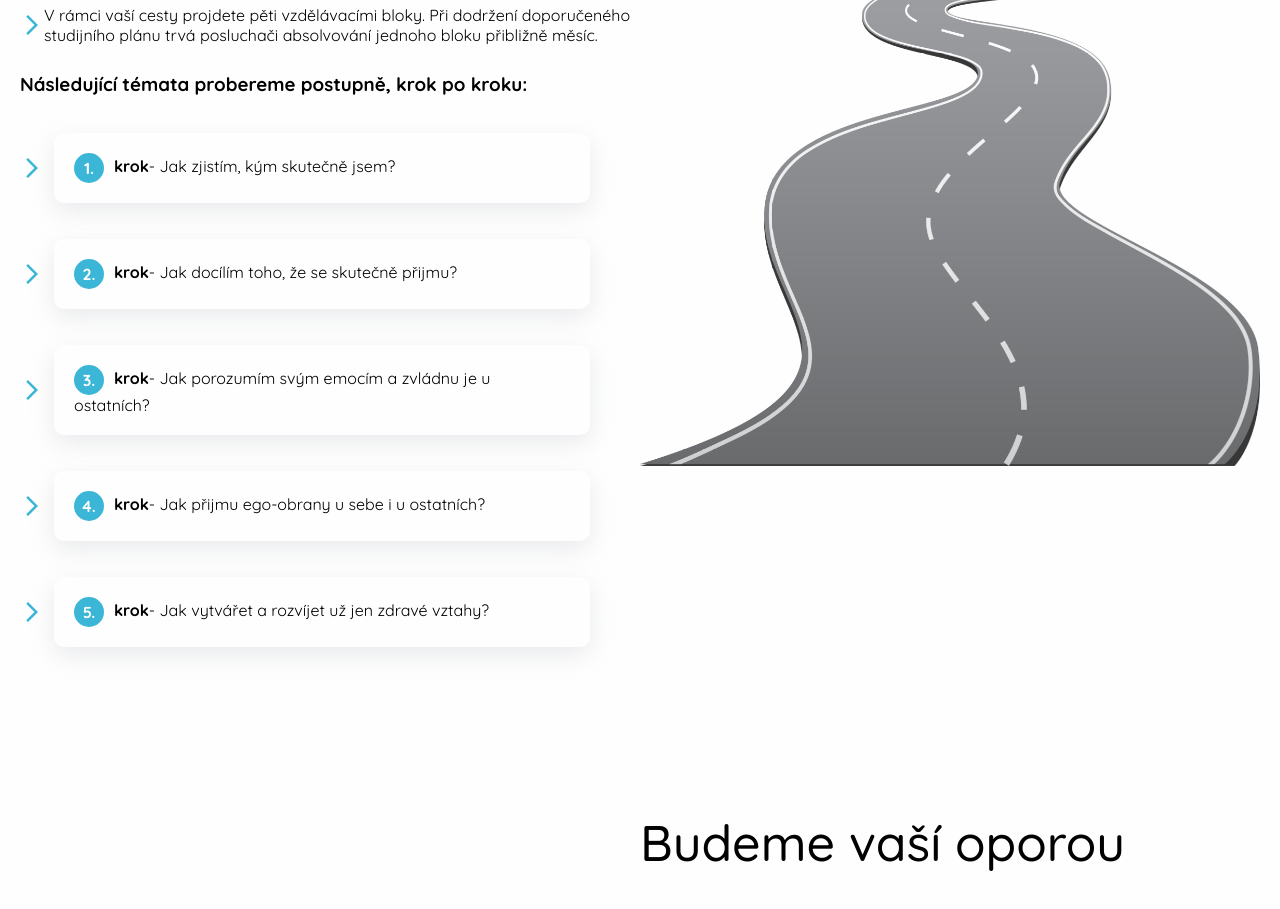
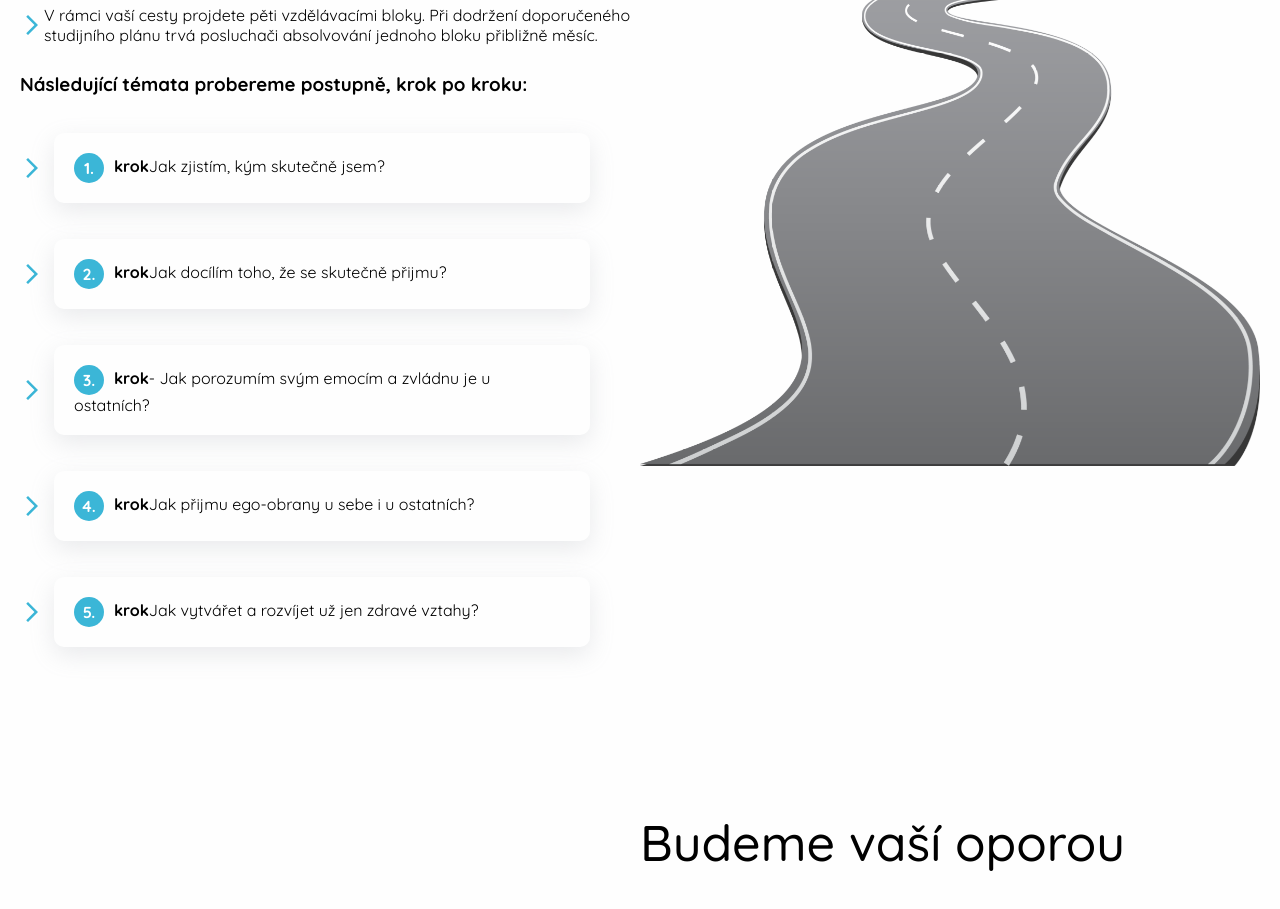
Before and after one commit to chaozek/rekonstrukceidentity, a React (Create React App) app: page / in a window 1280 px wide. Shown: the part 2760-3669 px from the top of the page. Built offline with nearby package versions, Linux system fonts and the light colour scheme.

Commit message:
first commit

```diff
--- a/src/components/Highlights_3.jsx
+++ b/src/components/Highlights_3.jsx
@@ -33,7 +33,7 @@ const Highlights = () => {
                     </Span>
                     krok
                   </strong>
-                  - Jak zjistím, kým skutečně jsem?
+                  Jak zjistím, kým skutečně jsem?
                 </P>
               </Li>
             </ScrollAnimation>
@@ -47,7 +47,7 @@ const Highlights = () => {
                     </Span>
                     krok
                   </strong>
-                  - Jak docílím toho, že se skutečně přijmu?
+                  Jak docílím toho, že se skutečně přijmu?
                 </P>
               </Li>
             </ScrollAnimation>
@@ -75,7 +75,7 @@ const Highlights = () => {
                     </Span>
                     krok
                   </strong>
-                  - Jak přijmu ego-obrany u sebe i u ostatních?
+                  Jak přijmu ego-obrany u sebe i u ostatních?
                 </P>
               </Li>
             </ScrollAnimation>
@@ -89,7 +89,7 @@ const Highlights = () => {
                     </Span>
                     krok
                   </strong>
-                  - Jak vytvářet a rozvíjet už jen zdravé vztahy?
+                  Jak vytvářet a rozvíjet už jen zdravé vztahy?
                 </P>
               </Li>
             </ScrollAnimation>
```
